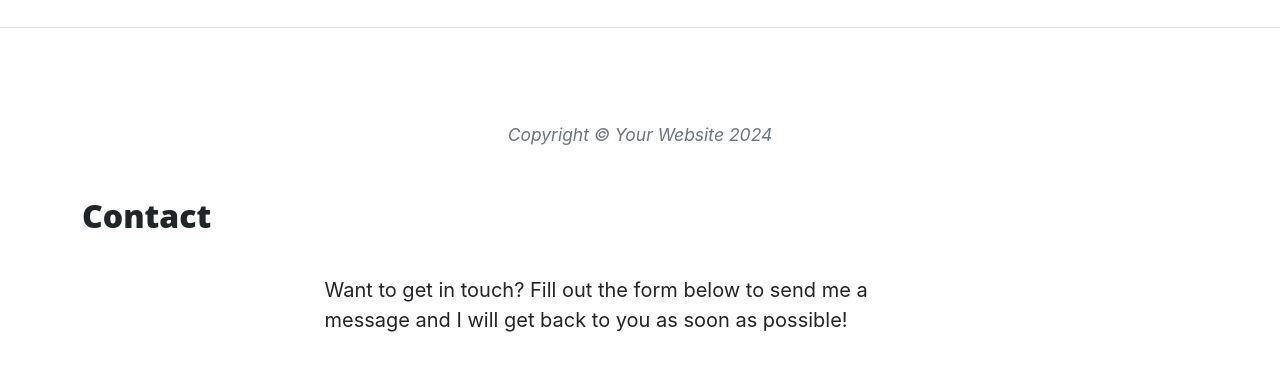
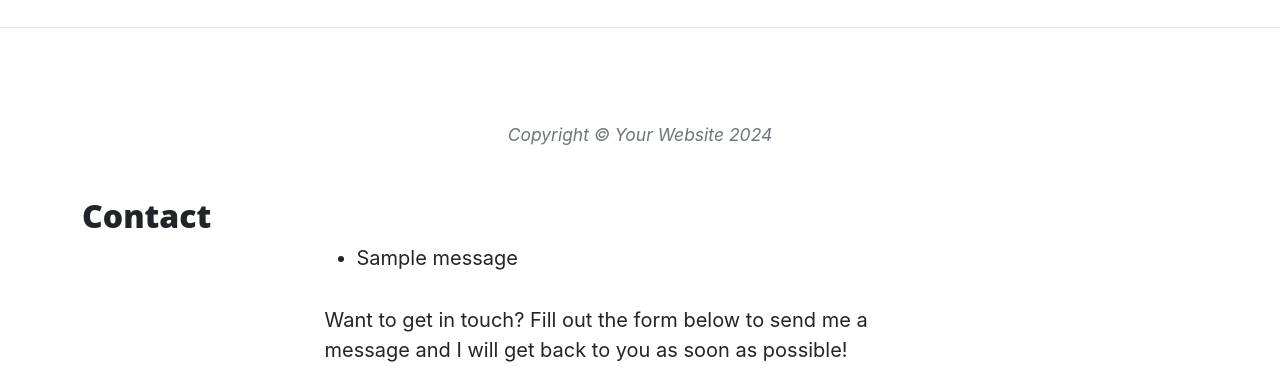
Before and after one commit to CleanOak/flask_tutorials, a Flask app: page /contact in a window 1280 px wide. Shown: the part 649-1033 px from the top of the page. Run offline with Flask 3, Linux system fonts and the light colour scheme; one stand-in notice (Sample message) is shown; some libraries are stand-ins or nearby versions.

Commit message:
add flash message to contact.html

```diff
--- a/env.py
+++ b/env.py
@@ -0,0 +1,4 @@
+import os
+
+
+os.environ.setdefault("Iam_awinner", "secret_flash_key")
--- a/run.py
+++ b/run.py
@@ -2,8 +2,12 @@ import os
 import json
 from flask import Flask, render_template, request, flash
 
+if os.path.exists("env.py"):
+    import env
+
 
 app = Flask(__name__)
+app.secret_key = os.environ.get("Iam_awinner")
 
 @app.route("/")
 def index():
@@ -33,7 +37,7 @@ def about_member(member_name):
 @app.route("/contact", methods=["GET", "POST"])
 def contact():
     if request.method == "POST":
-        print(request.form)
+        flash("Thanks {}, we have received your message!".format(request.form.get("name")))
     return render_template("contact.html", page_title="Contact")
 
 
--- a/templates/contact.html
+++ b/templates/contact.html
@@ -6,6 +6,20 @@
 
 <div class="row gx-4 gx-lg-5 justify-content-center">
     <div class="col-md-10 col-lg-8 col-xl-7">
+
+
+        {% with messages = get_flashed_messages() %}
+            {% if messages %}
+                <ul class="flashes">
+                    {% for message in messages %}
+                        <li>{{ message }}</li>
+                    {% endfor %}
+
+                </ul>
+            {% endif %}
+        {% endwith %}
+
+
         <p>Want to get in touch? Fill out the form below to send me a message and I will get back to you as soon as
             possible!</p>
         <div class="my-5">
```
Also changed, not shown: 2 other files.
